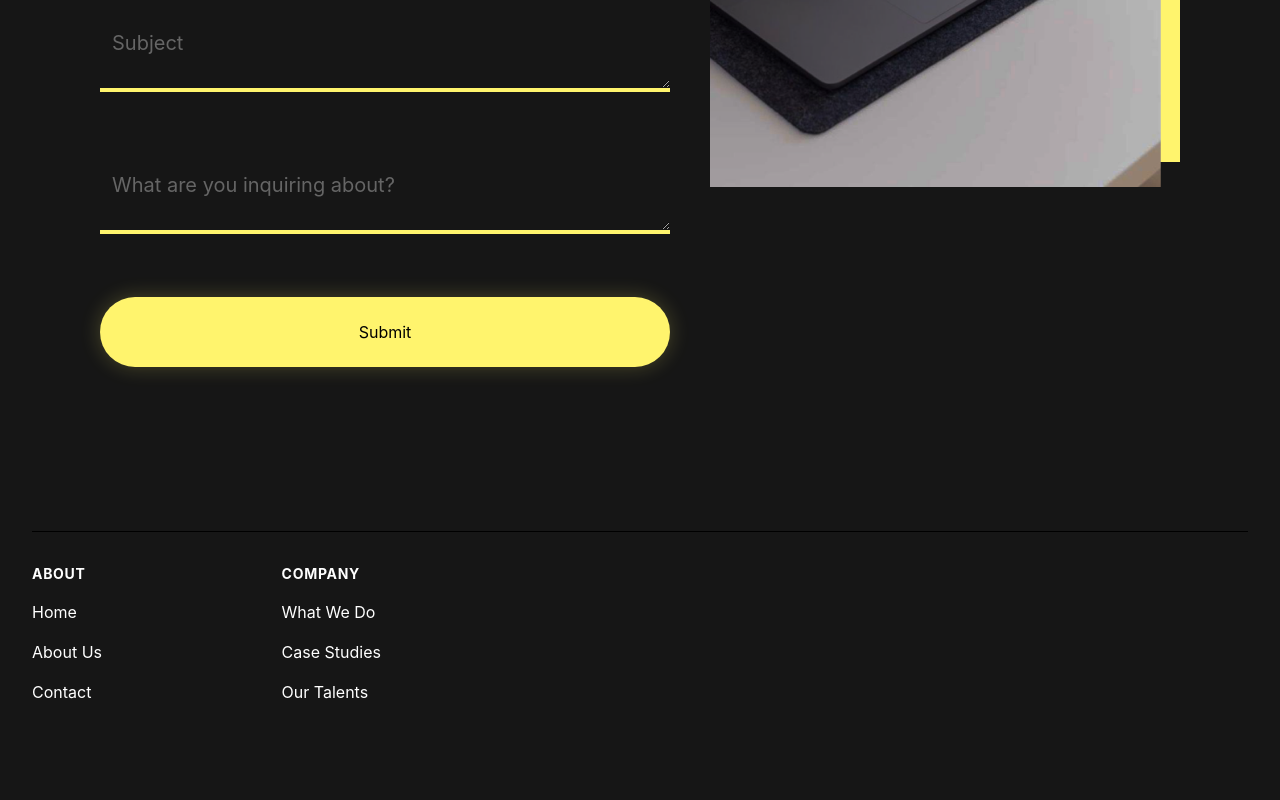
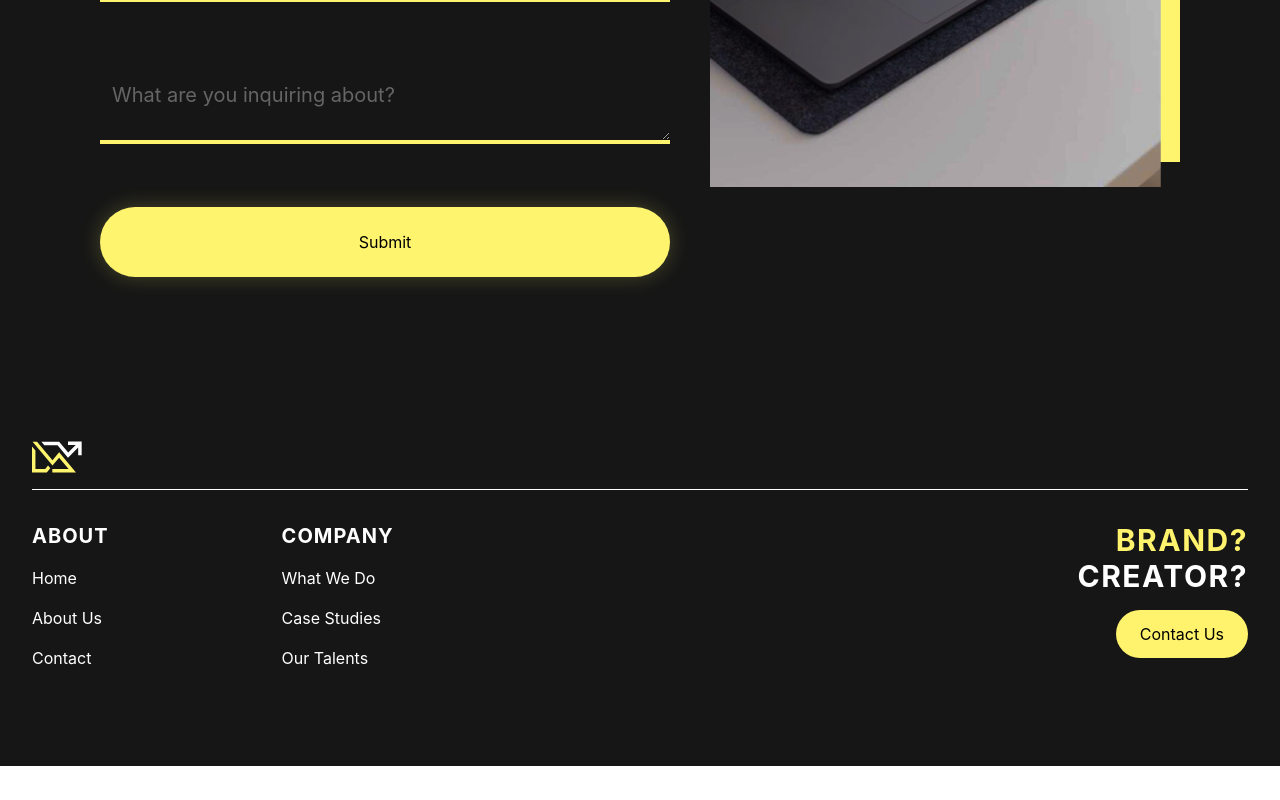
Before and after one commit to fabiodinota/beyondvisionltd, a Next.js app: page /contact in a window 1280 px wide. Shown: the part 741-1541 px from the top of the page. After the commit the page ends 1507 px from the top, so only its background shows below. Built offline with nearby package versions, Linux system fonts and the light colour scheme.

Commit message:
adress removed, footer

```diff
--- a/components/ContactPage/index.tsx
+++ b/components/ContactPage/index.tsx
@@ -31,7 +31,6 @@ const ContactPage = () => {
             Contact Us
           </h1>
           <p className="text-text text-[20px] font-semibold pb-10">
-            489 489 Lytham <br></br>Road Blackpool <br></br>FY4 1QY <br></br>
             <a className="underline text-text">business@beyondvisionltd.org</a>
           </p>
           <select
--- a/components/Footer/index.tsx
+++ b/components/Footer/index.tsx
@@ -7,38 +7,39 @@ const Footer: React.FC = () => {
       <footer class="bg-slate-50 dark:bg-slate-950" aria-labelledby="footer-heading">
         <h2 id="footer-heading" class="sr-only">Footer</h2>
         <div class="max-w-7xl mx-auto py-12 px-4 sm:px-6 lg:py-16 lg:px-8">
-              <hr class="border-t border-white mb-8 dark:border-white" />
+          <div class="flex items-center mb-4">
+            <img src="/images/Logo.svg" alt="Company Logo" class="h-8 w-auto" />
+          </div>
+          <hr style="border-top: 1px solid white; margin-bottom: 2rem;" />
           <div class="pb-8 xl:grid xl:grid-cols-5 xl:gap-8">
             <div class="grid grid-cols-2 gap-8 xl:col-span-4">
               <div class="md:grid md:grid-cols-2 md:gap-8">
                 <div>
-                      <h3 class="text-sm font-bold text-text tracking-wider uppercase">About</h3>
+                  <h3 class="text-xl font-bold text-text tracking-wider uppercase">About</h3>
                   <ul role="list" class="mt-4 space-y-4">
-                        <li>
-                          <a href="#" class="text-base text-text hover:text-text"> Home </a>
-                        </li>
-                        <li>
-                          <a href="#" class="text-base text-text hover:text-text"> About Us </a>
-                        </li>
-                        <li>
-                          <a href="#" class="text-base text-text hover:text-text"> Contact </a>
-                        </li>
+                    <li><a href="/" class="text-base text-text hover:text-text"> Home </a></li>
+                    <li><a href="/about-us" class="text-base text-text hover:text-text"> About Us </a></li>
+                    <li><a href="/contact" class="text-base text-text hover:text-text"> Contact </a></li>
                   </ul>
                 </div>
                 <div class="mt-12 md:mt-0">
-                      <h3 class="text-sm font-bold text-text tracking-wider uppercase">Company</h3>
+                  <h3 class="text-xl font-bold text-text tracking-wider uppercase">Company</h3>
                   <ul role="list" class="mt-4 space-y-4">
-                        <li>
-                          <a href="#" class="text-base text-text hover:text-text"> What We Do </a>
-                        </li>
-                        <li>
-                          <a href="#" class="text-base text-text hover:text-text"> Case Studies </a>
-                        </li>
-                        <li>
-                          <a href="#" class="text-base text-text hover:text-text"> Our Talents </a>
-                        </li>
+                    <li><a href="/#services" class="text-base text-text hover:text-text"> What We Do </a></li>
+                    <li><a href="#" class="text-base text-text hover:text-text"> Case Studies </a></li>
+                    <li><a href="/our-talents" class="text-base text-text hover:text-text"> Our Talents </a></li>
                   </ul>
                 </div>
+              </div>
+            </div>
+            <div class="text-right">
+              <h3 class="text-3xl font-bold tracking-wider uppercase">
+                <span style="color: #FFF36D;">Brand?</span>
+                <span style="color: #FFFFFF;">Creator?</span>
+              </h3>
+              <a href="/contact-us" style="background-color: #FFF36D; color: #000; padding: 0.75rem 1.5rem; border: none; border-radius: 3rem; font-size: 1rem; margin-top: 1rem; text-decoration: none; display: inline-block;">
+                Contact Us
+              </a>
             </div>
           </div>
         </div>
--- a/components/HomePage/ServicesCard.tsx
+++ b/components/HomePage/ServicesCard.tsx
@@ -108,6 +108,7 @@ const ServicesCard = () => {
             </p>
           </div>
         </div>
+        <div id="services" className="services-section"></div>
       </div>
     </>
   );
```
Lines whose indentation alone changed are shown as unchanged.
